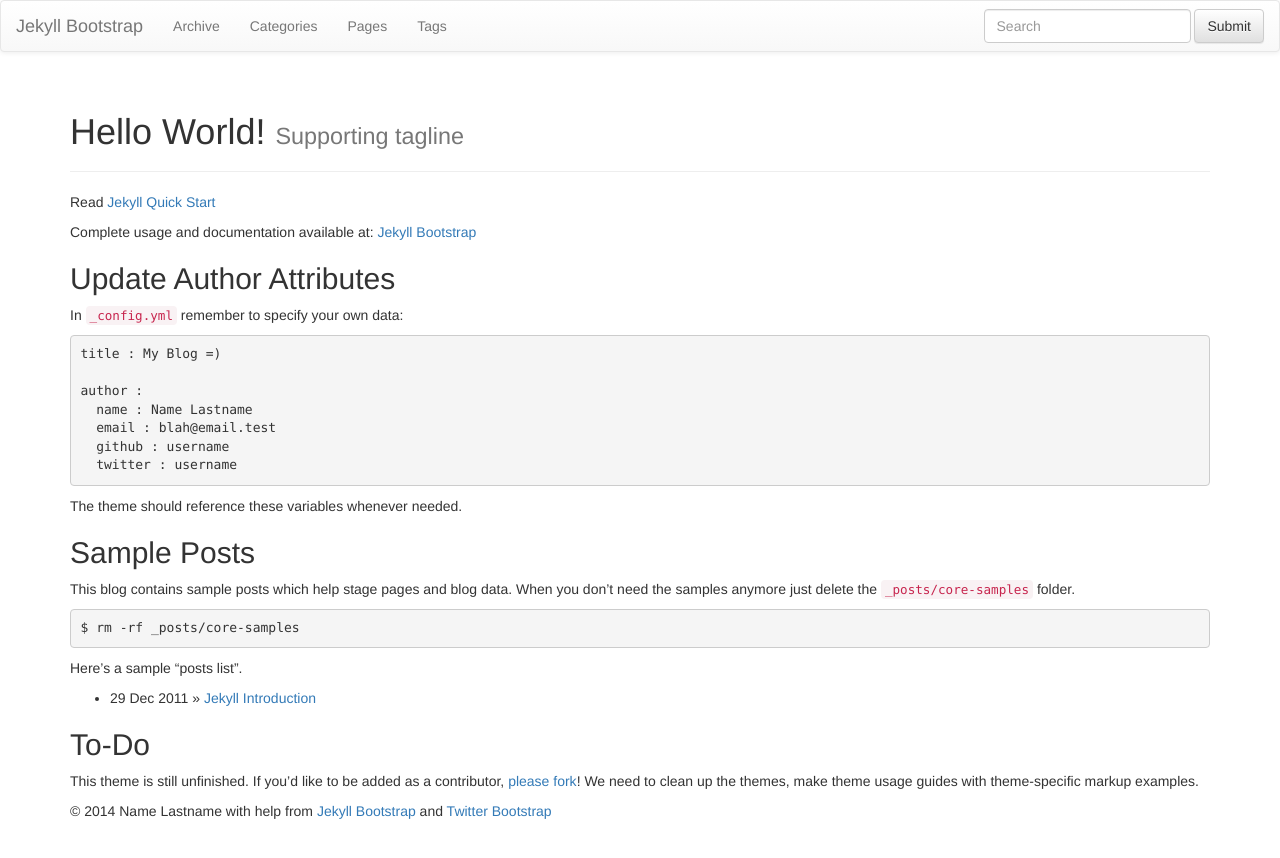
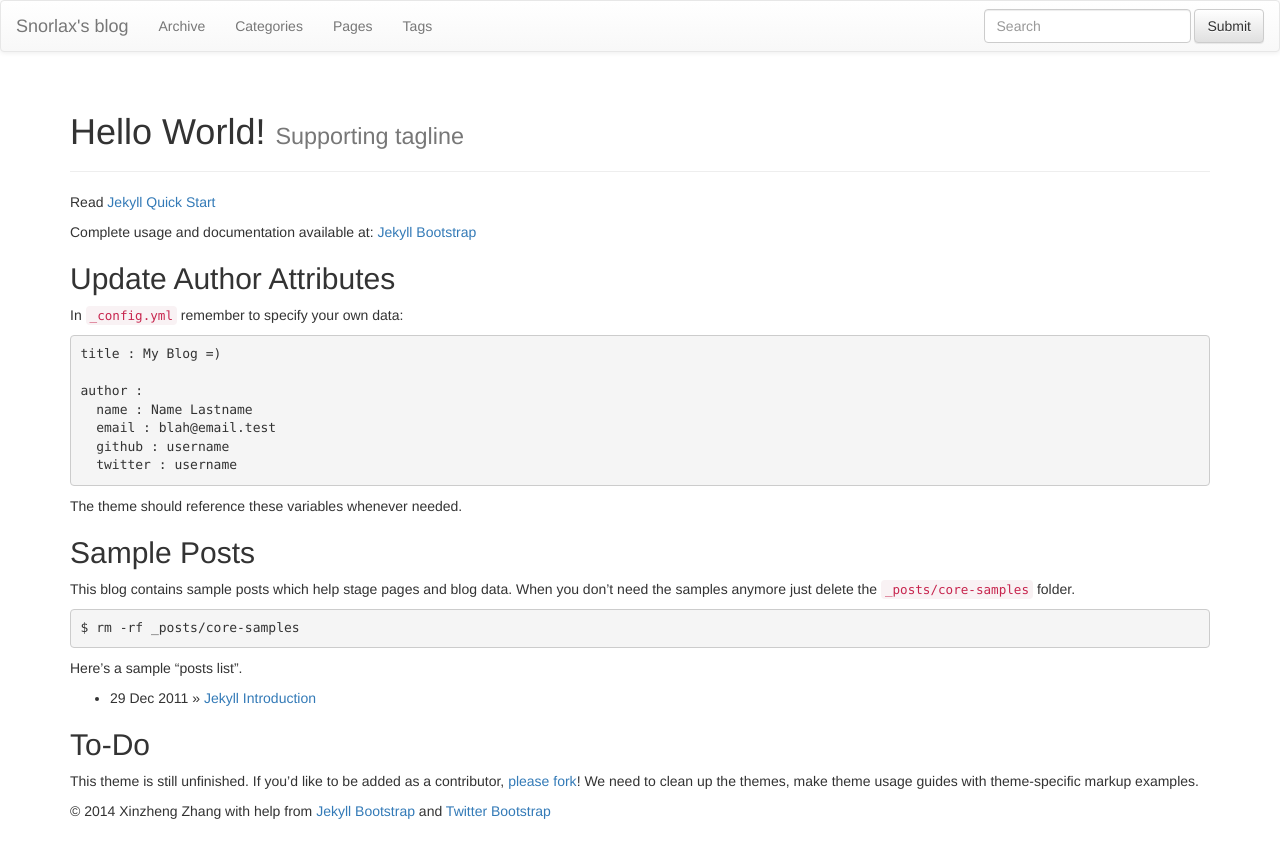
Before and after one commit to xinzhengzhang/blog, a Jekyll site: the page built from index.md, in a window 1280 px wide. Shown: the top 858 px of the page. Built offline with Jekyll 4.4.1, drawn with Linux system fonts in a browser that asks for light colours; nearby versions of some CDN libraries; library files that are not in the unit come from our copies.

Commit message:
modify config

```diff
--- a/_config.yml
+++ b/_config.yml
@@ -8,14 +8,13 @@ pygments: true
 # Themes are encouraged to use these universal variables
 # so be sure to set them if your theme uses them.
 #
-title : Jekyll Bootstrap
-tagline: Site Tagline
+title : Snorlax's blog
+tagline: eiheihei
 author :
-  name : Name Lastname
-  email : blah@email.test
-  github : username
-  twitter : username
-  feedburner : feedname
+  name : Xinzheng Zhang
+  email : zhangxzheng@gmail.com
+  github : xinzhengzhang
+  twitter : ZhangXinZheng
 
 # The production_url is only used when full-domain names are needed
 # such as sitemap.txt
@@ -25,7 +24,7 @@ author :
 # Else if you are pushing to username.github.io, replace with your username.
 # Finally if you are pushing to a GitHub project page, include the project name at the end.
 #
-production_url : http://username.github.io
+production_url : http://snorlaxzxz.com
 
 # All Jekyll-Bootstrap specific configurations are namespaced into this hash
 #
```
